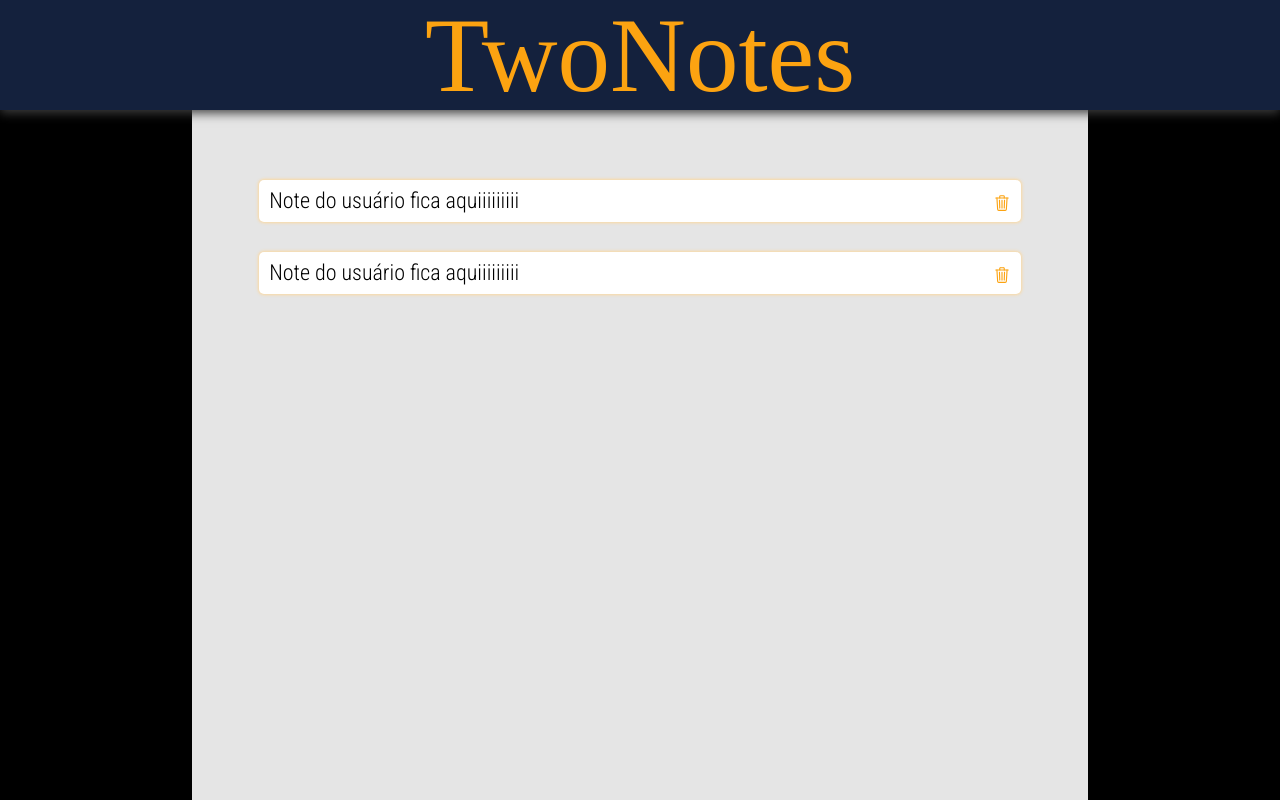
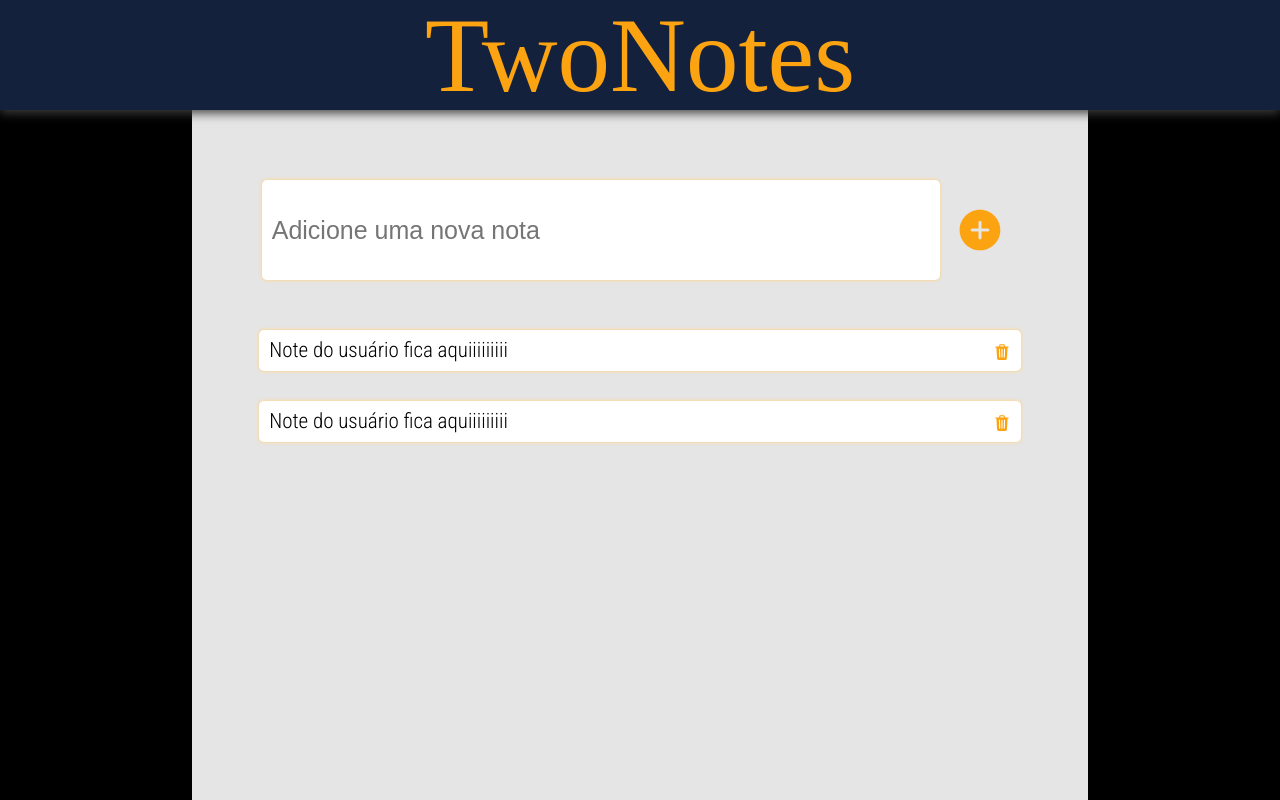
Before and after one commit to anapsv/twonotes-front, a React (Create React App) app: page / in a window 1280 px wide. Shown: the top 800 px of the page. Built offline with nearby package versions, Linux system fonts and the light colour scheme; a web font is replaced by a local one.

Commit message:
layout input new note

```diff
--- a/src/assets/GlobalStyle.js
+++ b/src/assets/GlobalStyle.js
@@ -10,6 +10,7 @@ const GlobalStyle = createGlobalStyle`
         width: 100%;
         height: 100%;
         background-color: #000000;
+        font-family: 'Roboto Condensed', sans-serif;
     }
 `;
 
--- a/src/components/Home.js
+++ b/src/components/Home.js
@@ -8,13 +8,17 @@ export default function Home() {
             </Header>
             <Container>
                 <Container main>
+                <NewNote>
+                <InputNewNote type='text' placeholder="Adicione uma nova nota" />
+                <ButtonNewNote><ion-icon name="add-circle"></ion-icon></ButtonNewNote>
+                </NewNote>
                 <Note>
                     Note do usuário fica aquiiiiiiiii
-                    <ion-icon name="trash-outline"></ion-icon>
+                    <ion-icon name="trash"></ion-icon>
                 </Note>
                 <Note>
                     Note do usuário fica aquiiiiiiiii
-                    <ion-icon name="trash-outline"></ion-icon>
+                    <ion-icon name="trash"></ion-icon>
                 </Note>
                 </Container>
             </Container>
@@ -71,8 +75,7 @@ const Note = styled.div`
     border-radius: 5px;
     box-shadow: 0px 0px 3px 1px #FBD89F;
     color: #000000;
-    font-family: 'Roboto Condensed', sans-serif;
-    font-size: 22px;
+    font-size: 21px;
     font-weight: 300;
     position: relative;
 
@@ -84,3 +87,45 @@ const Note = styled.div`
         color: #FCA311;
     }
 `
+
+const NewNote = styled.div`
+    width: 85%;
+    height: 100px;
+    margin-bottom: 50px;
+    display: flex;
+    align-items: center;
+    justify-content: space-evenly;
+    flex-direction: row;
+
+    ion-icon{
+        font-size: 50px;
+        color: #FCA311;
+        background-color: #E5E5E5;
+    }
+`
+
+const InputNewNote = styled.input`
+    width: 89%;
+    height: 100px;
+    background-color: #FFFFFF;
+    text-align: left;
+    padding: 10px;
+    border-style: none;
+    border-color: #FCA311;
+    border-radius: 5px;
+    box-shadow: 0px 0px 3px 1px #FBD89F;
+    color: #000000;
+    font-size: 25px;
+    font-weight: 400;
+`
+
+const ButtonNewNote = styled.div`
+    width: 10%;
+    height: 100px;
+    display: flex;
+    align-items: center;
+    justify-content: center;
+    font-size: 50px;
+    color: #FCA311;
+    background-color: #E5E5E5;
+`
```
